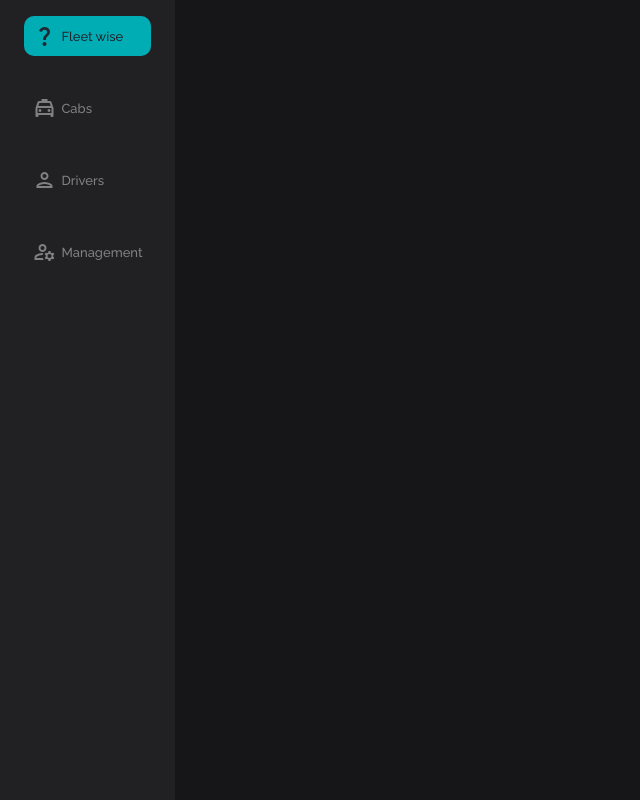
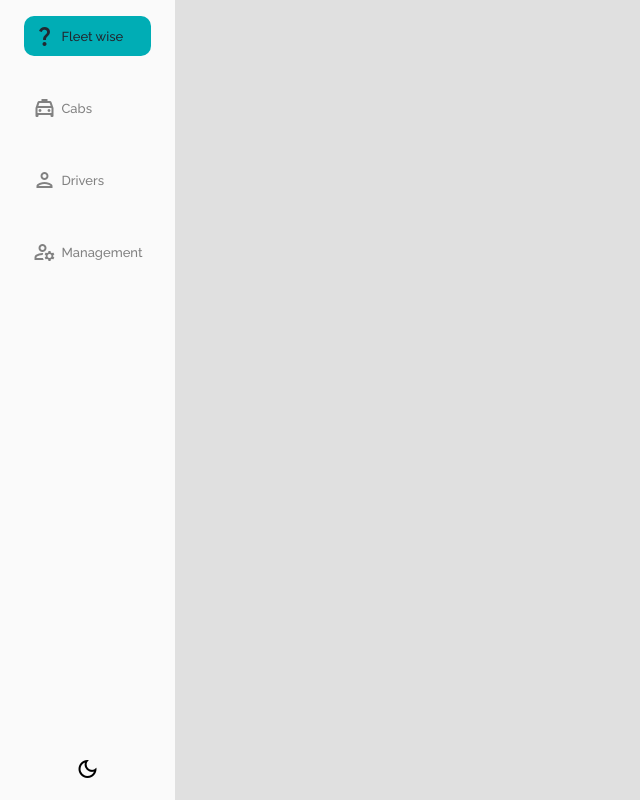
Before and after one commit to DineshK-1/fleetwise, a Next.js app: page / in a window 1280 px wide. Shown: the whole page, without its empty margins (0-640 px from the left). Built offline with nearby package versions, Linux system fonts and the light colour scheme.

Commit message:
Implemented color themes

```diff
--- a/app/components/Sidebar.component.jsx
+++ b/app/components/Sidebar.component.jsx
@@ -2,8 +2,9 @@
 
 import { useState } from "react"
 import NavItem from "./nav_item.component";
+import ColorMode from "./color_mode.component";
 
-export default function Sidebar({ child }) {
+export default function Sidebar() {
 
     const [expanded, setExpanded] = useState(false);
 
@@ -16,6 +17,10 @@ export default function Sidebar({ child }) {
                 <NavItem text={"Drivers"} icon={"person"} expanded={expanded} link={"/Drivers"} />
                 <NavItem text={"Management"} icon={"manage_accounts"} expanded={expanded} link={"/Manage"} />
             </div>
+
+            <div className="nav-bottom">
+                <ColorMode />
+            </div>
         </div>
     )
 }
--- /dev/null
+++ b/app/components/color_mode.component.jsx
@@ -0,0 +1,17 @@
+import { useTheme } from 'next-themes';
+
+export default function ColorMode() {
+
+    const { theme, setTheme } = useTheme()
+
+    return (
+        <div className="color-mode" onClick={() => setTheme((t) => {
+            if (t == "light") {
+                return "dark"
+            }
+            return "light"
+        })}>
+            <span className="material-icons-outlined">dark_mode</span>
+        </div>
+    )
+}
--- a/app/globals.css
+++ b/app/globals.css
@@ -1,76 +1,19 @@
 :root {
-  --max-width: 1100px;
-  --border-radius: 12px;
-  --font-mono: ui-monospace, Menlo, Monaco, "Cascadia Mono", "Segoe UI Mono",
-    "Roboto Mono", "Oxygen Mono", "Ubuntu Monospace", "Source Code Pro",
-    "Fira Mono", "Droid Sans Mono", "Courier New", monospace;
-
-  --foreground-rgb: 0, 0, 0;
-  --background-start-rgb: 214, 219, 220;
-  --background-end-rgb: 255, 255, 255;
-
-  --primary-glow: conic-gradient(
-    from 180deg at 50% 50%,
-    #16abff33 0deg,
-    #0885ff33 55deg,
-    #54d6ff33 120deg,
-    #0071ff33 160deg,
-    transparent 360deg
-  );
-  --secondary-glow: radial-gradient(
-    rgba(255, 255, 255, 1),
-    rgba(255, 255, 255, 0)
-  );
-
-  --tile-start-rgb: 239, 245, 249;
-  --tile-end-rgb: 228, 232, 233;
-  --tile-border: conic-gradient(
-    #00000080,
-    #00000040,
-    #00000030,
-    #00000020,
-    #00000010,
-    #00000010,
-    #00000080
-  );
-
-  --callout-rgb: 238, 240, 241;
-  --callout-border-rgb: 172, 175, 176;
-  --card-rgb: 180, 185, 188;
-  --card-border-rgb: 131, 134, 135;
+  --background-color: #161618;
+  --secondary-color: #212124;
+  --text-color: #fff;
 }
 
-@media (prefers-color-scheme: dark) {
-  :root {
-    --foreground-rgb: 255, 255, 255;
-    --background-start-rgb: 0, 0, 0;
-    --background-end-rgb: 0, 0, 0;
+[data-theme='dark'] {
+  --background-color: #161618;
+  --secondary-color: #212124;
+  --text-color: #fff;
+}
 
-    --primary-glow: radial-gradient(rgba(1, 65, 255, 0.4), rgba(1, 65, 255, 0));
-    --secondary-glow: linear-gradient(
-      to bottom right,
-      rgba(1, 65, 255, 0),
-      rgba(1, 65, 255, 0),
-      rgba(1, 65, 255, 0.3)
-    );
-
-    --tile-start-rgb: 2, 13, 46;
-    --tile-end-rgb: 2, 5, 19;
-    --tile-border: conic-gradient(
-      #ffffff80,
-      #ffffff40,
-      #ffffff30,
-      #ffffff20,
-      #ffffff10,
-      #ffffff10,
-      #ffffff80
-    );
-
-    --callout-rgb: 20, 20, 20;
-    --callout-border-rgb: 108, 108, 108;
-    --card-rgb: 100, 100, 100;
-    --card-border-rgb: 200, 200, 200;
-  }
+[data-theme='light'] {
+  --background-color: #E0E0E0;
+  --secondary-color: #fafafa;
+  --text-color: #000;
 }
 
 .w-100 {
@@ -111,8 +54,8 @@ html,
 body {
   max-width: 100vw;
   overflow-x: hidden;
-  background-color: #161618;
-  color: white;
+  background-color: var(--background-color);
+  color: var(--text-color);
 }
 
 body::-webkit-scrollbar {
@@ -145,14 +88,16 @@ a {
   position: fixed;
   display: flex;
   flex-direction: column;
-  background-color: #212124;
+  background-color: var(--secondary-color);
   height: 100vh;
   align-items: center;
+  justify-content: space-between;
   user-select: none;
   font-size: small;
   transition: all 300ms ease;
   overflow: hidden;
   z-index: 1;
+  padding-bottom: 1rem;
 }
 
 .sidebar .Navigation {
@@ -203,3 +148,7 @@ a {
   background-color: #00adb5;
   color: #222831 !important;
 }
+
+.sidebar .color-mode {
+  cursor: pointer;
+}
--- a/app/layout.jsx
+++ b/app/layout.jsx
@@ -2,6 +2,7 @@ import './globals.css'
 import { Raleway } from 'next/font/google'
 import 'material-icons/iconfont/outlined.css';
 import Sidebar from './components/Sidebar.component';
+import { Providers } from './providers';
 
 const raleway = Raleway({ subsets: ["latin"] });
 
@@ -12,12 +13,14 @@ export const metadata = {
 
 export default function RootLayout({ children }) {
   return (
-    <html lang="en">
+    <html lang="en" suppressHydrationWarning>
       <body className={raleway.className}>
-        <Sidebar child={children} />
-        <div className="main-wrapper">
-          {children}
-        </div>
+        <Providers>
+          <Sidebar />
+          <div className="main-wrapper">
+            {children}
+          </div>
+        </Providers>
       </body>
     </html>
   );
--- /dev/null
+++ b/app/providers.jsx
@@ -0,0 +1,7 @@
+'use client'
+
+import { ThemeProvider } from 'next-themes'
+
+export function Providers({ children }) {
+    return <ThemeProvider enableSystem={false}>{children}</ThemeProvider>
+}
--- a/package.json
+++ b/package.json
@@ -14,6 +14,7 @@
     "framer-motion": "^10.12.16",
     "material-icons": "^1.13.8",
     "next": "13.4.6",
+    "next-themes": "^0.2.1",
     "react": "18.2.0",
     "react-dom": "18.2.0"
   }
```
Also changed, not shown: app/drivers/Components/create_driver.styles.css (+6 -6 lines), app/drivers/driver.styles.css (+7 -6 lines), 1 other file (tests, documents, lock files or other folders).
